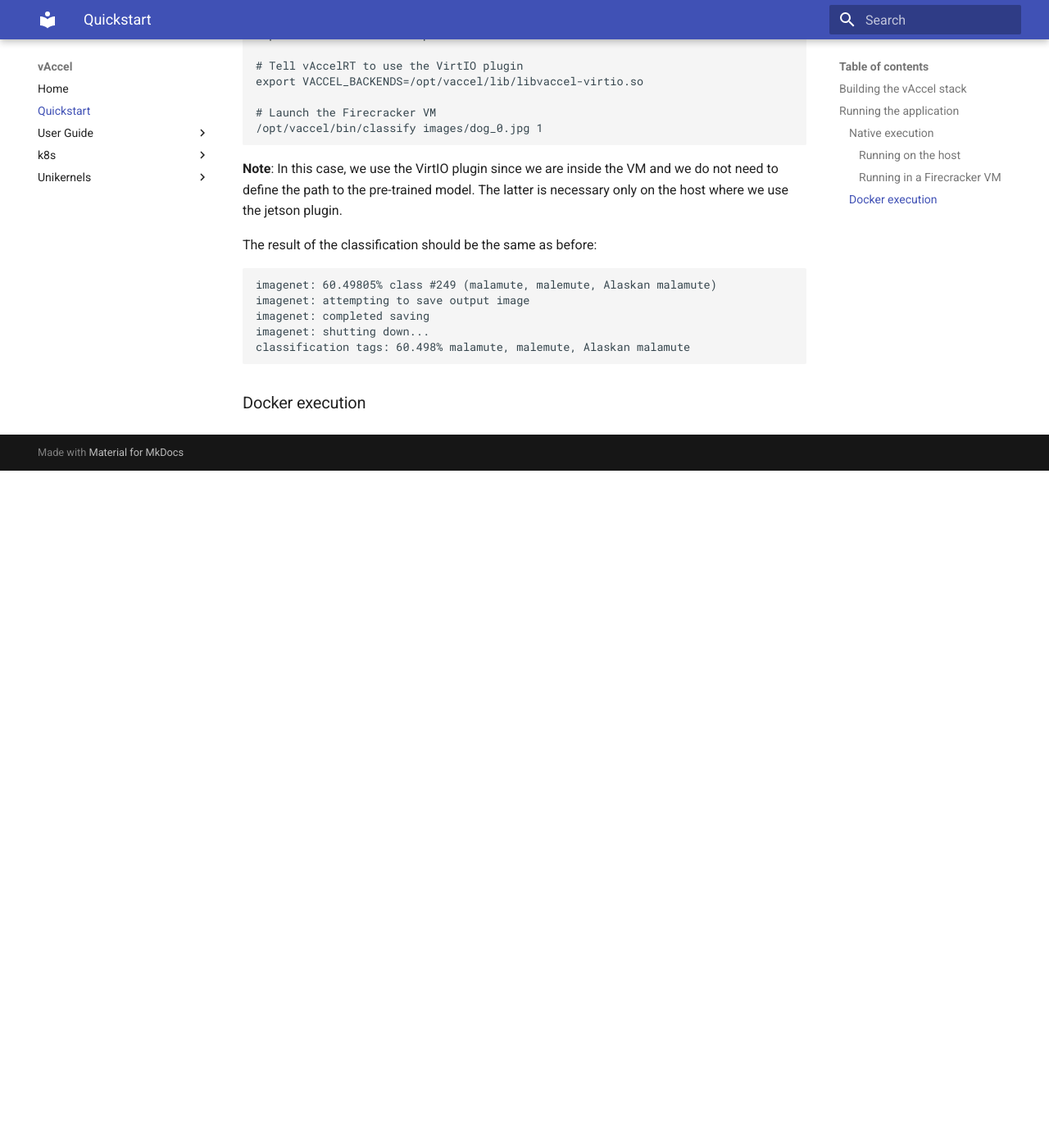
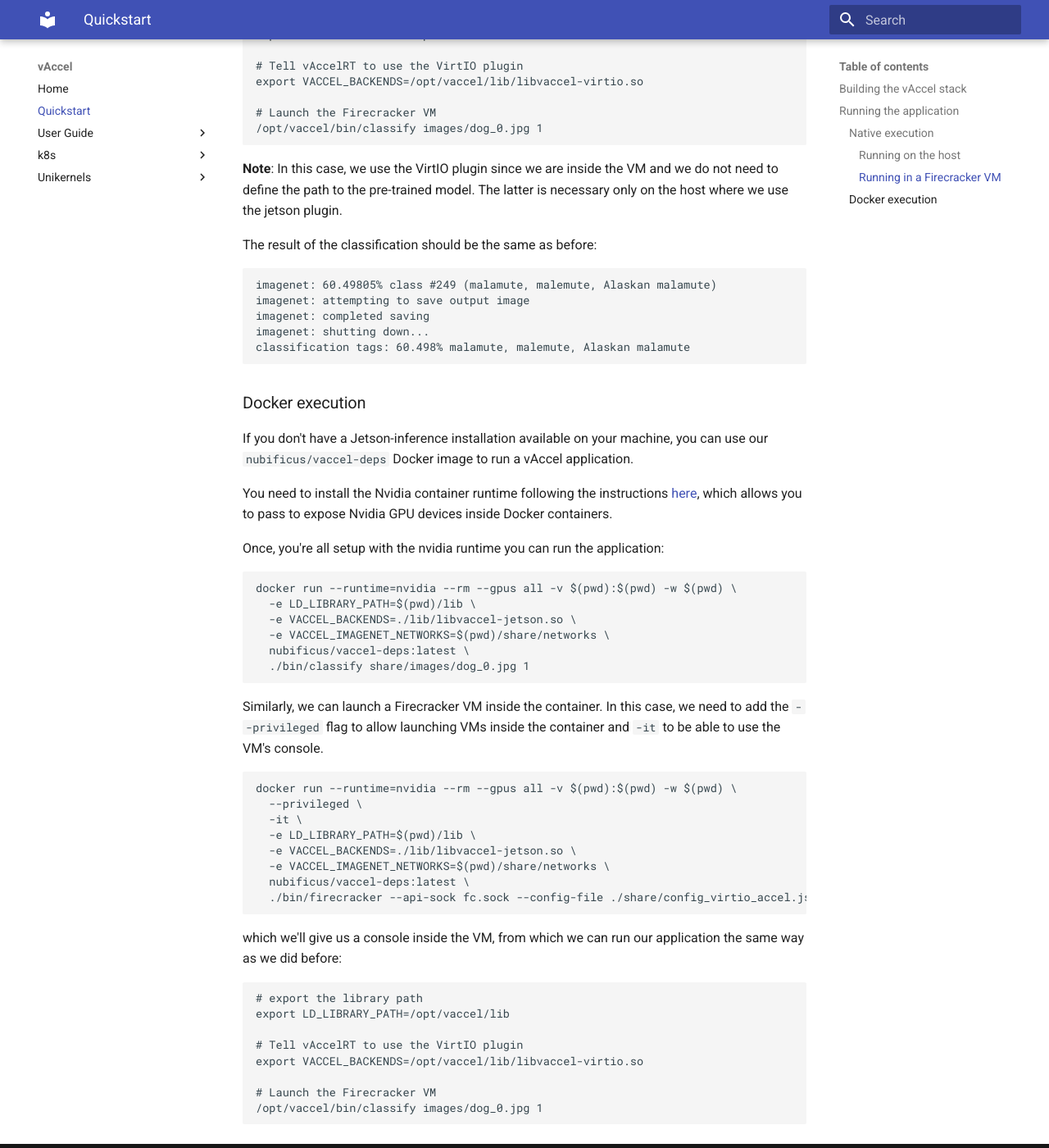
Before and after one commit to nubificus/vaccel-docs, an MkDocs documentation site: the page built from docs/quickstart.md, in a window 1280 px wide and 1400 px high, scrolled down 2773 px. Shown: the whole window at 82% size. Built offline with MkDocs 1.6.1 and Material for MkDocs 9.7.7, drawn with Linux system fonts in a browser that asks for light colours; before the commit the page ends 3347 px from its top, so only the background shows below that.

Commit message:
Quickstart docker instructions
Signed-off-by: Babis Chalios <mail@bchalios.io>

````diff
--- a/docs/quickstart.md
+++ b/docs/quickstart.md
@@ -164,3 +164,50 @@
 ```
 
 ### Docker execution
+
+If you don't have a Jetson-inference installation available on your machine, you
+can use our `nubificus/vaccel-deps` Docker image to run a vAccel application.
+
+You need to install the Nvidia container runtime following the instructions
+[here](https://github.com/NVIDIA/nvidia-container-runtime), which allows you
+to pass to expose Nvidia GPU devices inside Docker containers.
+
+Once, you're all setup with the nvidia runtime you can run the application:
+
+```sh
+docker run --runtime=nvidia --rm --gpus all -v $(pwd):$(pwd) -w $(pwd) \
+  -e LD_LIBRARY_PATH=$(pwd)/lib \
+  -e VACCEL_BACKENDS=./lib/libvaccel-jetson.so \
+  -e VACCEL_IMAGENET_NETWORKS=$(pwd)/share/networks \
+  nubificus/vaccel-deps:latest \
+  ./bin/classify share/images/dog_0.jpg 1
+```
+
+Similarly, we can launch a Firecracker VM inside the container. In this case,
+we need to add the `--privileged` flag to allow launching VMs inside the
+container and `-it` to be able to use the VM's console.
+
+```sh
+docker run --runtime=nvidia --rm --gpus all -v $(pwd):$(pwd) -w $(pwd) \
+  --privileged \
+  -it \
+  -e LD_LIBRARY_PATH=$(pwd)/lib \
+  -e VACCEL_BACKENDS=./lib/libvaccel-jetson.so \
+  -e VACCEL_IMAGENET_NETWORKS=$(pwd)/share/networks \
+  nubificus/vaccel-deps:latest \
+  ./bin/firecracker --api-sock fc.sock --config-file ./share/config_virtio_accel.json --seccomp-level 0
+```
+
+which we'll give us a console inside the VM, from which we can run our application
+the same way as we did before:
+
+```sh
+# export the library path
+export LD_LIBRARY_PATH=/opt/vaccel/lib
+
+# Tell vAccelRT to use the VirtIO plugin
+export VACCEL_BACKENDS=/opt/vaccel/lib/libvaccel-virtio.so
+
+# Launch the Firecracker VM
+/opt/vaccel/bin/classify images/dog_0.jpg 1
+```
````
